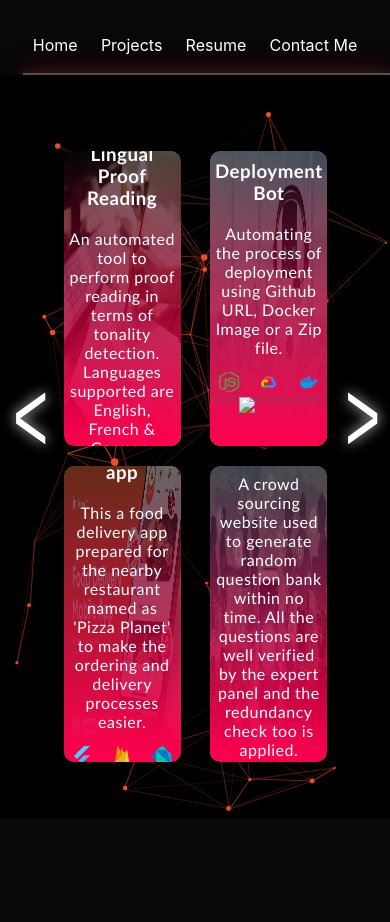
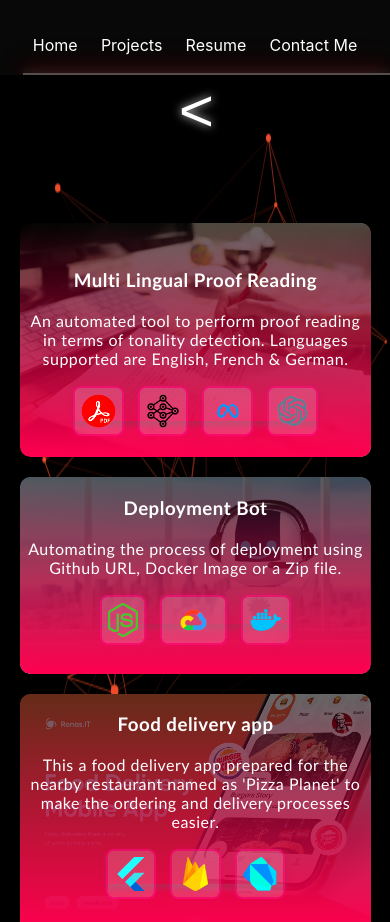
Before and after one commit to AgrawalDrishti/DrishtiAgrawal_Portfolio, a plain HTML site: page pages/portfolio.html in a window 390 px wide. Shown: the top 922 px of the page. Before the commit the page ends 844 px from the top, so only its background shows below. Drawn offline with Linux system fonts and the light colour scheme.

Commit message:
updating projects page

```diff
--- a/pages/portfolio.html
+++ b/pages/portfolio.html
@@ -29,6 +29,9 @@
           <button id="prevBtn"><i><</i></button>
           <div class="work-list" id="workList"></div>
           <button id="nextBtn"><i>></i></button>
+        </div>
+        <div class="carousel-progress-bar">
+          <div class="carousel-progress" id="carouselProgress"></div>
         </div>
       </div>
 
--- a/style.css
+++ b/style.css
@@ -396,21 +396,43 @@ nav ul li a:hover::after{
 }
 
 .layer a{
-  /* margin-top: 45px ; */
-  color: #ff004f;
-  text-decoration: none;
-  font-size: 18px;
-  line-height: 60px;
-  width: 60px;
-  height: 60px;
-  text-align: right;
+  /* position: absolute;
+  bottom: 18px;
+  right: 18px; */
+  opacity: 0;
+  pointer-events: none;
+  transition: opacity 0.3s, transform 0.3s;
+  background: rgba(255,255,255,0.10);
+  border-radius: 50%;
+  width: 48px;
+  height: 48px;
+  display: flex;
+  align-items: center;
+  justify-content: center;
+  box-shadow: 0 2px 10px #ff004f33;
+  z-index: 2;
 }
 
 .layer a img{
-  /* border-radius: 50%; */
-  width: 60px;
-  height: 60px;
-  align-items: right;
+  width: 6vw;
+  /* height: 28px; */
+  filter: brightness(1.2) drop-shadow(0 0 4px #ff004f88);
+  transition: filter 0.2s;
+}
+
+.layer:hover a {
+  opacity: 1;
+  pointer-events: auto;
+  transform: scale(1.1);
+}
+
+/* .layer a:hover {
+  background: #ff004f;
+  box-shadow: 0 4px 20px #ff004f77;
+} */
+
+.layer a:hover img {
+  filter: brightness(2) drop-shadow(0 0 8px #fff);
 }
 
 .myinfo{
@@ -541,11 +563,36 @@ nav ul li a:hover::after{
   box-shadow: 0px 5px 5px #ba2252;
 }
 
+/* Beautify the tech stack icons in project cards */
+.tech-stack {
+  display: flex;
+  justify-content: center;
+  align-items: center;
+  gap: 14px;
+  margin-top: 18px;
+  margin-bottom: 10px;
+  flex-wrap: wrap;
+}
+
 .tech-icon {
-  width: 20px;
-  height: 20px;
-  margin: 5px;
-  object-fit: cover;
+  /* width: 3vw; */
+  height: 6vh;
+  border-radius: 8px;
+  background: rgba(255,255,255,0.18); /* Brighter background */
+  box-shadow: 0 2px 12px #ff004f44;
+  padding: 6px;
+  transition: transform 0.2s, box-shadow 0.2s, filter 0.2s;
+  object-fit: contain;
+  border: 2px solid #ff004f88; /* More visible border */
+  filter: brightness(1.15) saturate(1.3) contrast(1.1); /* Boost vibrancy */
+}
+
+.tech-icon:hover {
+  transform: scale(1.18) rotate(-6deg);
+  box-shadow: 0 4px 20px #ff004faa, 0 0 10px #fff2;
+  filter: brightness(1.35) saturate(1.5) contrast(1.2) drop-shadow(0 0 8px #ff004f88);
+  border-color: #ff004f;
+  background: #fff3;
 }
 
 .tab-icon {
@@ -824,6 +871,35 @@ nav ul li a:hover::after{
     font-size: 1.1em;
     width: 100%;
   }
+
+  .work-list {
+    grid-template-columns: 1fr !important;
+    gap: 24px;
+    justify-items: center;
+  }
+  .work {
+    width: 90vw;
+    max-width: 400px;
+    min-width: 220px;
+    height: auto;
+  }
+  .carousel-container {
+    flex-direction: column;
+    align-items: center;
+    /* padding-right: 0; */
+  }
+  #prevBtn,
+  #nextBtn {
+    width: 48px;
+    height: 48px;
+    font-size: 32px;
+    margin: 12px 0;
+    transform: none;
+  }
+
+  .layer a img{
+    width: 8vw;
+  }
 }
 
 /* Stack navbar links vertically on small screens */
@@ -871,6 +947,10 @@ nav ul li a:hover::after{
   .Design{
     font-size: 1em;
   }
+
+  .layer a img{
+    width: 12vw;
+  }
 }
 
 /* Ensure tab-contents is always below tab-titles */
@@ -885,3 +965,24 @@ nav ul li a:hover::after{
   margin-top: 0;
   margin-left: 0;
 }
+
+
+.work:hover .layer > *:not(a) {
+  opacity: 0.5 !important;
+  pointer-events: none !important;
+  transition: opacity 0.3s;
+}
+
+.work:hover .layer a {
+  opacity: 1 !important;
+  pointer-events: auto !important;
+  z-index: 2;
+  transition: opacity 0.3s, transform 0.3s;
+  transform: scale(1.2);
+  position: absolute;
+  left: 50%;
+  top: 50%;
+  right: auto;
+  bottom: auto;
+  transform: translate(-50%, -50%) scale(1.2);
+}
```
Also changed, not shown: mystyle.css (+1 -35 lines).
